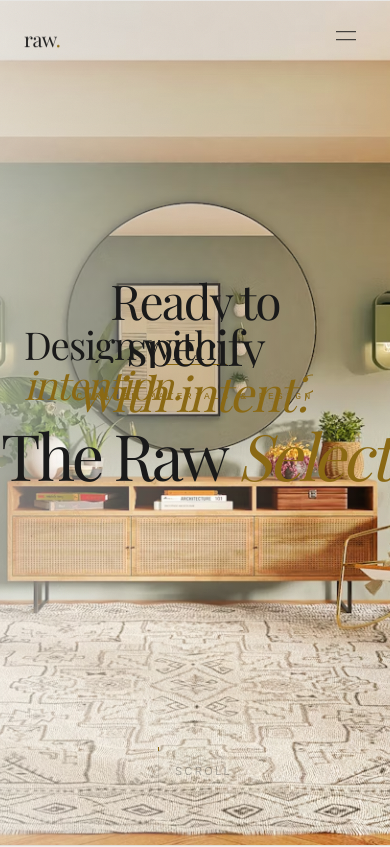
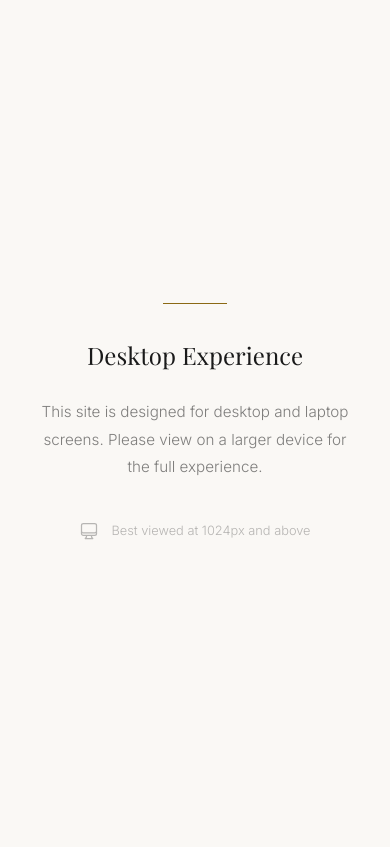
Before and after one commit to abhijeetrayyy/theraw, a Next.js app: page / in a window 390 px wide. Shown: the top 847 px of the page. Built offline with nearby package versions, Linux system fonts and the light colour scheme.

Commit message:
feat: add mobile restriction overlay
- DesktopOnly component blocks site on screens < 1024px
- Wraps entire site content to prevent rendering on mobile
- Locks body scroll on mobile view
- Clean message with desktop icon and branding

```diff
--- a/src/app/page.tsx
+++ b/src/app/page.tsx
@@ -4,6 +4,7 @@ import { useEffect, useRef, useState } from "react";
 import SmoothScroll from "@/components/SmoothScroll";
 import Nav from "@/components/Nav";
 import Cursor from "@/components/Cursor";
+import DesktopOnly from "@/components/DesktopOnly";
 import Hero from "@/components/Hero";
 import Philosophy from "@/components/Philosophy";
 import Marquee from "@/components/Marquee";
@@ -127,6 +128,7 @@ export default function Home() {
       {/* Flash overlay */}
       <div ref={overlayRef} style={{ position: "fixed", inset: 0, zIndex: 9999, background: "var(--color-bg)", opacity: 0, pointerEvents: "none" }} />
 
+      <DesktopOnly>
         <SmoothScroll>
           <Cursor />
           <Nav loaded={loaded} />
@@ -143,6 +145,7 @@ export default function Home() {
             <Footer />
           </main>
         </SmoothScroll>
+      </DesktopOnly>
     </>
   );
 }
--- /dev/null
+++ b/src/components/DesktopOnly.tsx
@@ -0,0 +1,43 @@
+"use client";
+
+import { useState, useEffect } from "react";
+
+export default function DesktopOnly({ children }: { children: React.ReactNode }) {
+  const [isDesktop, setIsDesktop] = useState(true);
+
+  useEffect(() => {
+    const check = () => {
+      const desktop = window.innerWidth >= 1024;
+      setIsDesktop(desktop);
+      document.body.style.overflow = desktop ? "" : "hidden";
+    };
+    check();
+    window.addEventListener("resize", check);
+    return () => {
+      window.removeEventListener("resize", check);
+      document.body.style.overflow = "";
+    };
+  }, []);
+
+  if (!isDesktop) {
+    return (
+      <div style={{ position: "fixed", inset: 0, zIndex: 99999, background: "#faf8f5", display: "flex", flexDirection: "column", alignItems: "center", justifyContent: "center", textAlign: "center", padding: "2rem" }}>
+        <div style={{ width: "64px", height: "1px", background: "#8b6914", marginBottom: "2rem" }} />
+        <h1 style={{ fontFamily: "var(--font-serif)", fontSize: "clamp(1.5rem, 5vw, 2rem)", color: "#1a1a1a", marginBottom: "1.5rem", fontWeight: 400 }}>
+          Desktop Experience
+        </h1>
+        <p style={{ color: "rgba(26,26,26,0.55)", maxWidth: "24rem", marginBottom: "2.5rem", lineHeight: 1.8, fontSize: "0.95rem" }}>
+          This site is designed for desktop and laptop screens. Please view on a larger device for the full experience.
+        </p>
+        <div style={{ display: "flex", alignItems: "center", gap: "0.75rem", color: "rgba(26,26,26,0.3)", fontSize: "0.8rem" }}>
+          <svg width="20" height="20" fill="none" viewBox="0 0 24 24" stroke="currentColor" strokeWidth={1.5}>
+            <path strokeLinecap="round" strokeLinejoin="round" d="M9 17.25v1.007a3 3 0 01-.879 2.122L7.5 21h9l-.621-.621A3 3 0 0115 18.257V17.25m6-12V15a2.25 2.25 0 01-2.25 2.25H5.25A2.25 2.25 0 013 15V5.25m18 0A2.25 2.25 0 0018.75 3H5.25A2.25 2.25 0 003 5.25m18 0V12a2.25 2.25 0 01-2.25 2.25H5.25A2.25 2.25 0 013 12V5.25" />
+          </svg>
+          <span>Best viewed at 1024px and above</span>
+        </div>
+      </div>
+    );
+  }
+
+  return <>{children}</>;
+}
```
Lines whose indentation alone changed are shown as unchanged.
